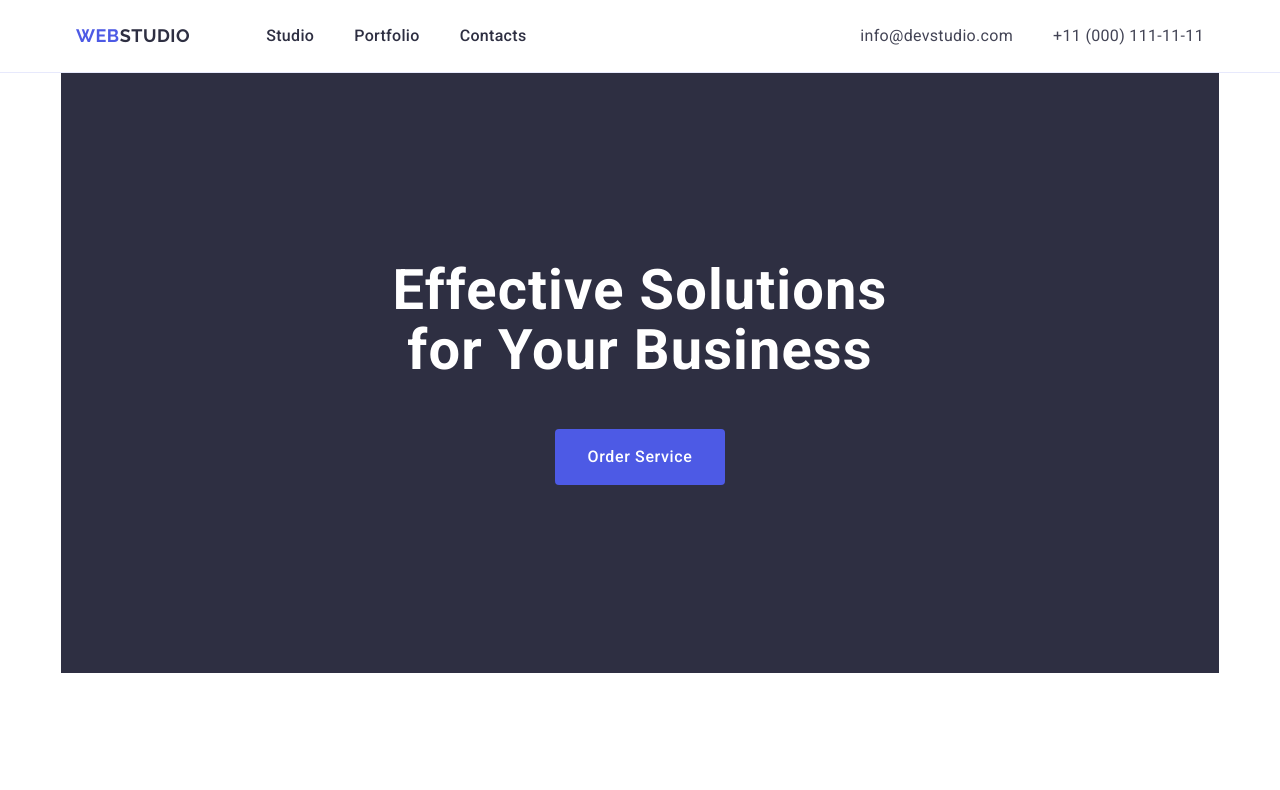
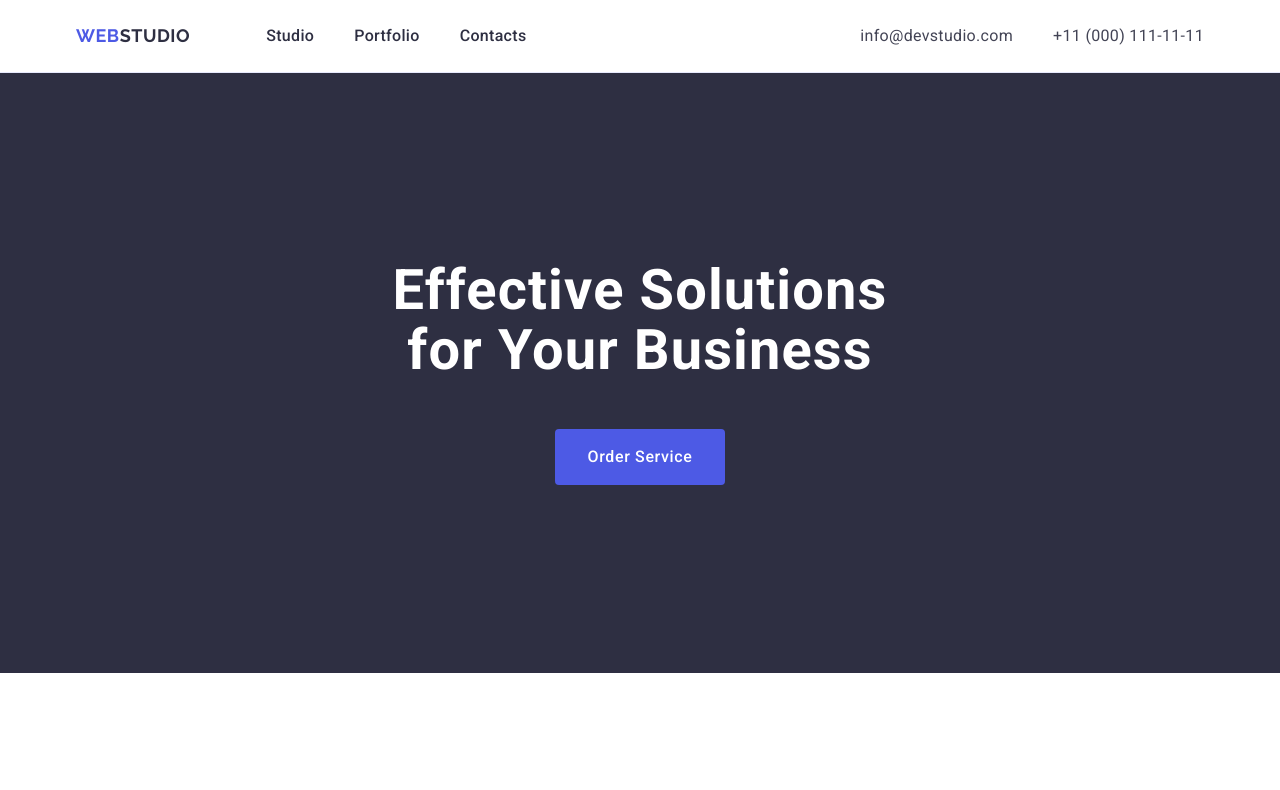
Before and after one commit to Anna-Makovska/goit-markup-hw-03, a plain HTML site: page index.html in a window 1280 px wide. Shown: the top 790 px of the page. Drawn offline with nearby package versions, Linux system fonts and the light colour scheme.

Commit message:
container is not div

```diff
--- a/css/styles.css
+++ b/css/styles.css
@@ -118,9 +118,11 @@ h1,h2,h3,h4,h5,h6,p {
 }
 
 /* main  */
+.main-container{
+background-color: #2e2f42;
+}
 .hero-container {
 align-content: center;
-background-color: #2e2f42;
 padding-top: 188px;
 padding-bottom: 188px;
 }
```
